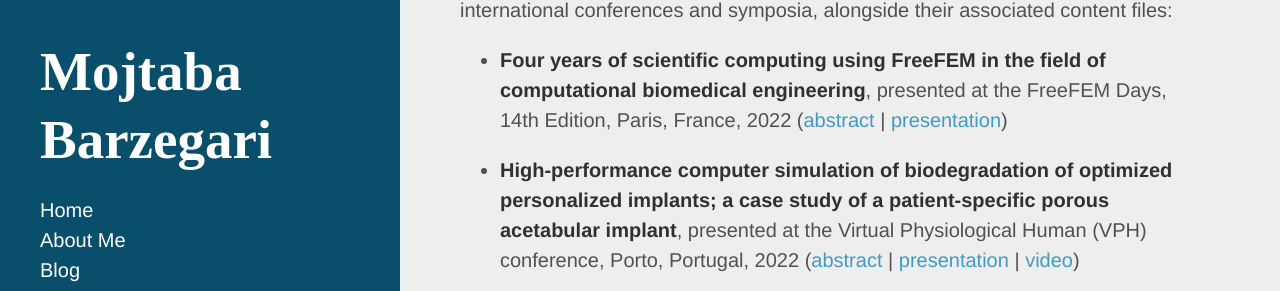
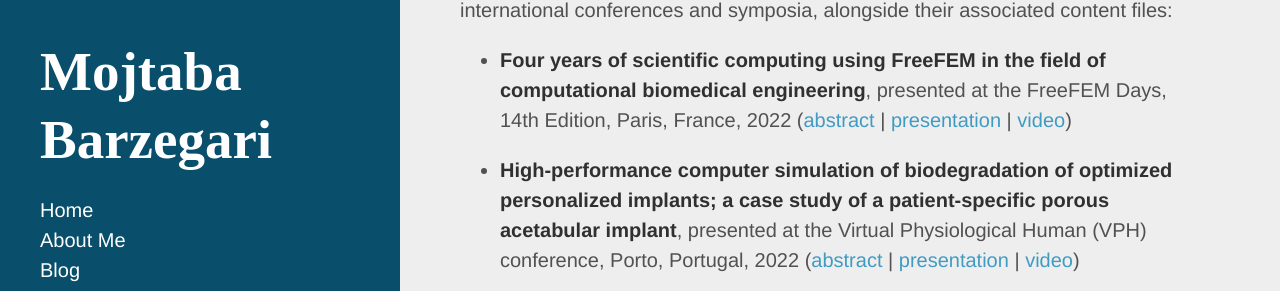
Before and after one commit to mbarzegary/mbarzegary.github.io, a Jekyll site: the page built from presentations.md, in a window 1280 px wide and 900 px high. Shown: the part 175-466 px from the top of the window. Built offline with Jekyll 4.4.1, drawn with Linux system fonts in a browser that asks for light colours; nearby versions of some CDN libraries; some web fonts are replaced.

Commit message:
update presentations page

```diff
--- a/presentations.md
+++ b/presentations.md
@@ -7,7 +7,7 @@
 
 <!-- ## As the presenter (main author) -->
 
-* **Four years of scientific computing using FreeFEM in the field of computational biomedical engineering**, presented at the FreeFEM Days, 14th Edition, Paris, France, 2022 ([abstract](/public/files/freefem2022-abstract.pdf) \| [presentation](/public/files/freefem2022-presentation.pdf))
+* **Four years of scientific computing using FreeFEM in the field of computational biomedical engineering**, presented at the FreeFEM Days, 14th Edition, Paris, France, 2022 ([abstract](/public/files/freefem2022-abstract.pdf) \| [presentation](/public/files/freefem2022-presentation.pdf) \| [video](https://www.youtube.com/watch?v=V5Alj9iNoU4))
 
 * **High-performance computer simulation of biodegradation of optimized personalized implants; a case study of a patient-specific porous acetabular implant**, presented at the Virtual Physiological Human (VPH) conference, Porto, Portugal, 2022 ([abstract](/public/files/vph2022-abstract.pdf) \| [presentation](/public/files/vph2022-presentation.pdf) \| [video](https://www.youtube.com/watch?v=hLLUNYQHNjI))
 
```
Also changed, not shown: 2 other files.
